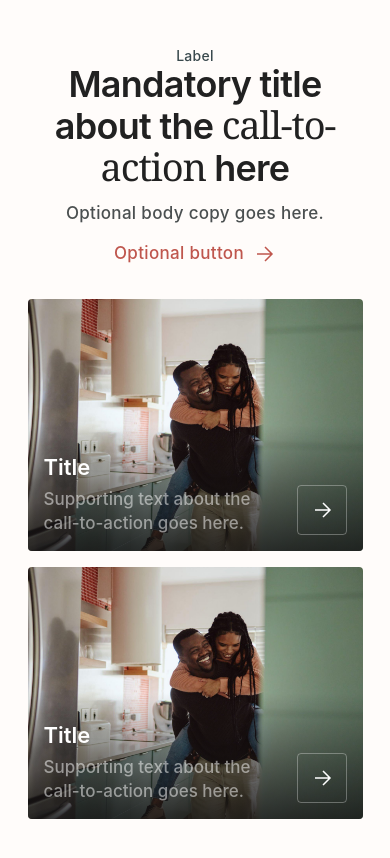
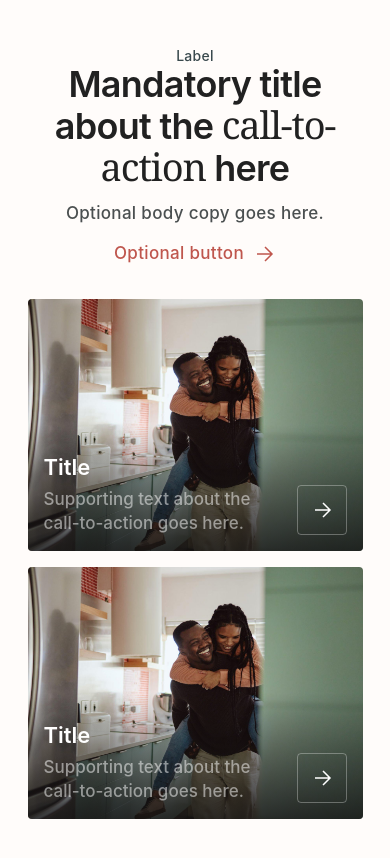
Before and after one commit to Siw115/CtaSectionTwoBlocks, a React (Create React App) app in the folder cta-section/: page / in a window 390 px wide. Shown: the top 858 px of the page. Built offline with nearby package versions, Linux system fonts and the light colour scheme; a web font is replaced by a local one.

Commit message:
Update CtaSectionTwoBlocks.jsx

```diff
--- a/cta-section/src/components/CtaSectionTwoBlocks.jsx
+++ b/cta-section/src/components/CtaSectionTwoBlocks.jsx
@@ -57,7 +57,7 @@ const CTASectionTwoBlocks = () => {
                             <img
                                 src="/img/placeholder.png"
                                 alt="CTA visual"
-                                className="object-contain md:object-cover"
+                                className="w-[335px] md:w-[644px] h-[252px] md:h-[515px] object-cover"
                             />
                             <div
                                 className="absolute bottom-0 left-0 right-0 h-1/2 bg-gradient-to-t from-[#141414] to-transparent opacity-80"/>
```
